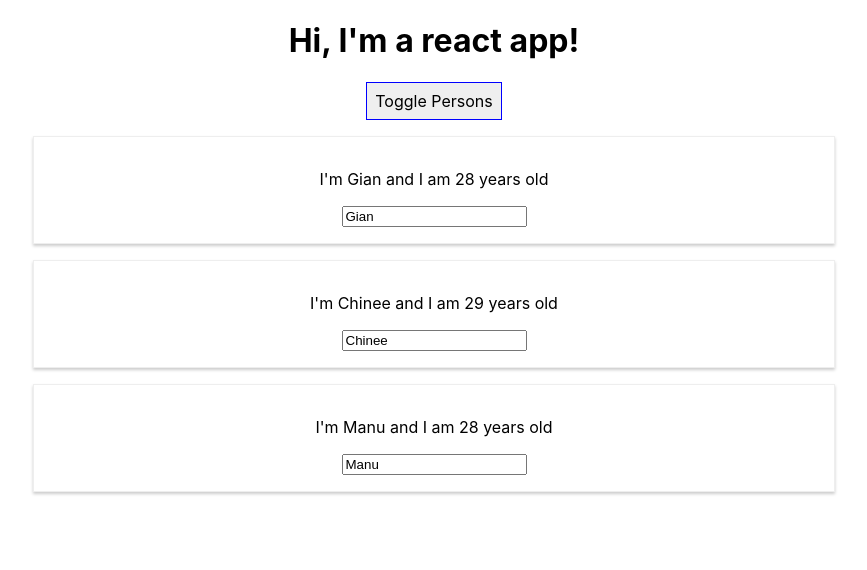
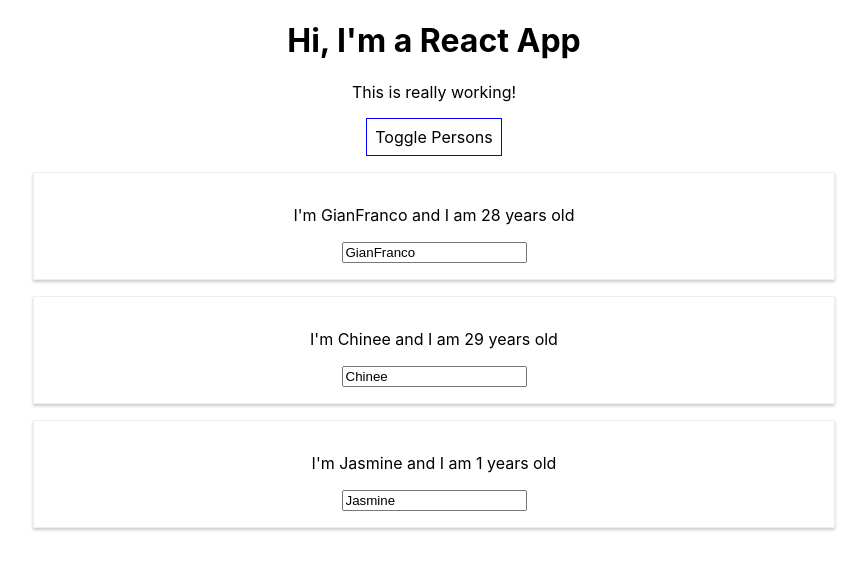
Before and after one commit to flip615/udemy, a React (Create React App) app in the folder react-complete-guide/: page / in a window 1280 px wide. Both pictures are taken after a click on the button "Toggle Persons". Shown: the top 570 px of the page, without its empty margins (206-1073 px from the left). Built offline with nearby package versions, Linux system fonts and the light colour scheme.

Commit message:
testing git

```diff
--- a/react-complete-guide/src/App.js
+++ b/react-complete-guide/src/App.js
@@ -5,43 +5,46 @@ import Person from './Person/Person';
 class App extends Component {
   state = {
     persons: [
-      {name: 'Gian', age: 28},
-      {name: 'Chinee', age: 29},
-      {name: 'Manu', age: 28}
+      { id: 'asfa1', name: 'GianFranco', age: 28 },
+      { id: 'vasdf1', name: 'Chinee', age: 29 },
+      { id: 'asdf11', name: 'Jasmine', age: 1 }
     ],
-    otherState: 'some other Value',
-    showPersons:false
-  };
+    otherState: 'some other value',
+    showPersons: false
+  }
 
-  switchNameHandler = (newName) => {
-    // this.state.persons[0].name = "GianFranco";
-    this.setState({
-      persons: [
-        {name: 'GianFranco', age: 29},
-        {name: 'Maricris', age: 30},
-        {name: newName, age: 29}
-      ]
-    })
-  };
+  nameChangedHandler = ( event, id ) => {
+    const personIndex = this.state.persons.findIndex(p => {
+      return p.id === id;
+    });
 
-  nameChangeHandler = (event) => {
-    this.setState({
-      persons: [
-        {name: "Gian", age: 29},
-        {name: event.target.value, age: 39},
-        {name: "Manu", age: 28}
-      ]
-    })
-  };
+    const person = {
+      ...this.state.persons[personIndex]
+    };
 
-  togglePersonsHandler = () =>{
+    person.name = event.target.value;
+
+    const persons = [...this.state.persons];
+    persons[personIndex] = person;
+
+    this.setState( {persons: persons} );
+  }
+
+  deletePersonHandler = (personIndex) => {
+    // const persons = this.state.persons.slice();
+    const persons = [...this.state.persons];
+    persons.splice(personIndex, 1);
+    this.setState({persons: persons});
+  }
+
+  togglePersonsHandler = () => {
     const doesShow = this.state.showPersons;
-    this.setState({showPersons: !doesShow})
-  };
+    this.setState( { showPersons: !doesShow } );
+  }
 
-  render() {
+  render () {
     const style = {
-      backgroudColor: 'white',
+      backgroundColor: 'white',
       font: 'inherit',
       border: '1px solid blue',
       padding: '8px',
@@ -49,41 +52,38 @@ class App extends Component {
     };
 
     let persons = null;
-    if(this.state.showPersons){
-      persons=(
-        <div >
-          {this.state.persons.map(person => {
-             return <Person name={person.name} age={person.age}/>
+
+    if ( this.state.showPersons ) {
+      persons = (
+        <div>
+          {this.state.persons.map((person, index) => {
+            return <Person
+              click={() => this.deletePersonHandler(index)}
+              name={person.name}
+              age={person.age}
+              key={person.id}
+              changed={(event) => {
+                this.nameChangedHandler(event, person.id)}
+              }
+              />
+
           })}
         </div>
-      )
+      );
     }
 
     return (
       <div className="App">
-        <h1>Hi, I'm a react app!</h1>
+        <h1>Hi, I'm a React App</h1>
+        <p>This is really working!</p>
         <button
           style={style}
           onClick={this.togglePersonsHandler}>Toggle Persons</button>
         {persons}
-
-
-
       </div>
     );
+    // return React.createElement('div', {className: 'App'}, React.createElement('h1', null, 'Does this work now?'));
   }
 }
 
 export default App;
-
-// <Person
-//   name={this.state.persons[0].name}
-//   age={this.state.persons[0].age}/>
-// <Person
-//   name={this.state.persons[1].name}
-//   age={this.state.persons[1].age}
-//   changed={this.nameChangeHandler}
-//   click={this.switchNameHandler.bind(this, "Chaninay")}>My hobies are: Racing</Person>
-// <Person
-//   name={this.state.persons[2].name}
-//   age={this.state.persons[2].age}/>
```
